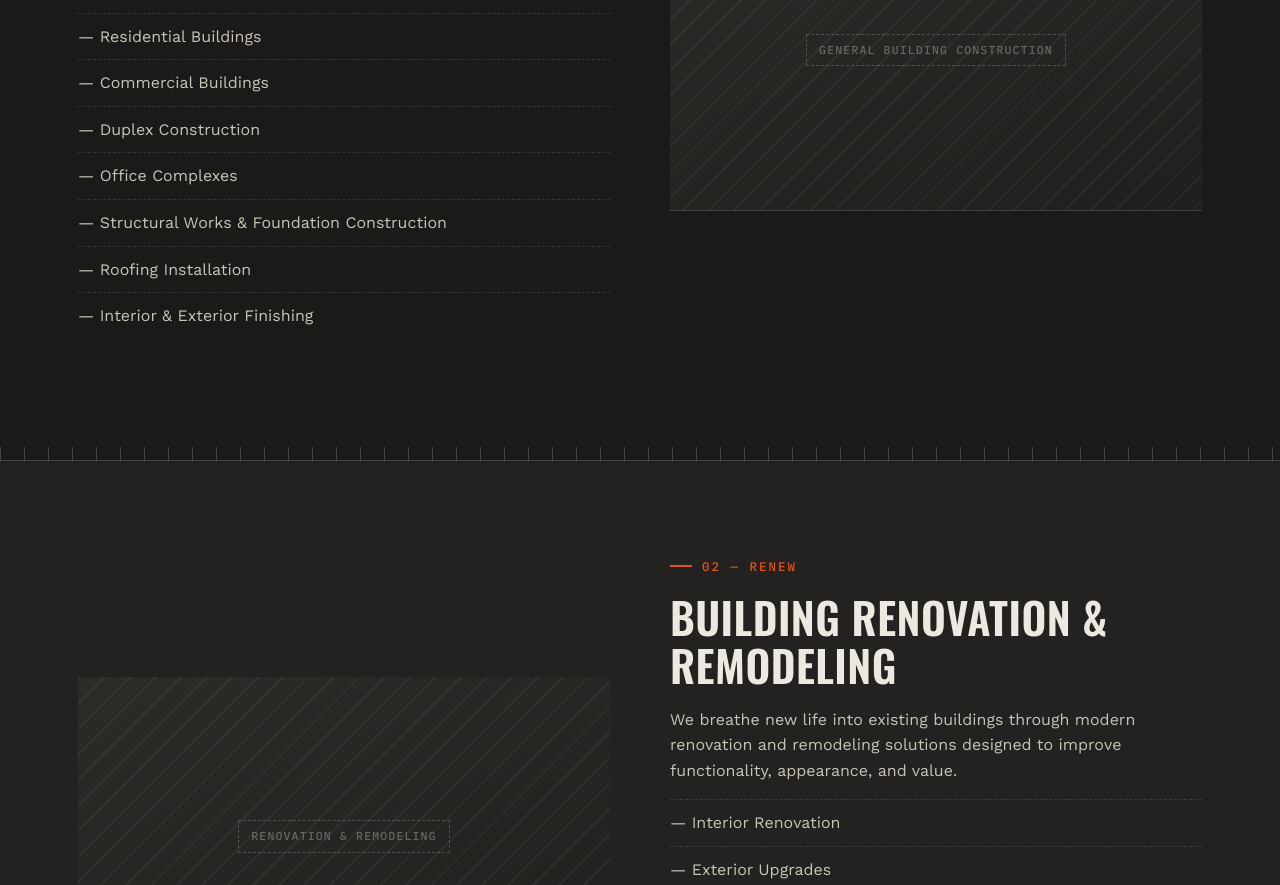
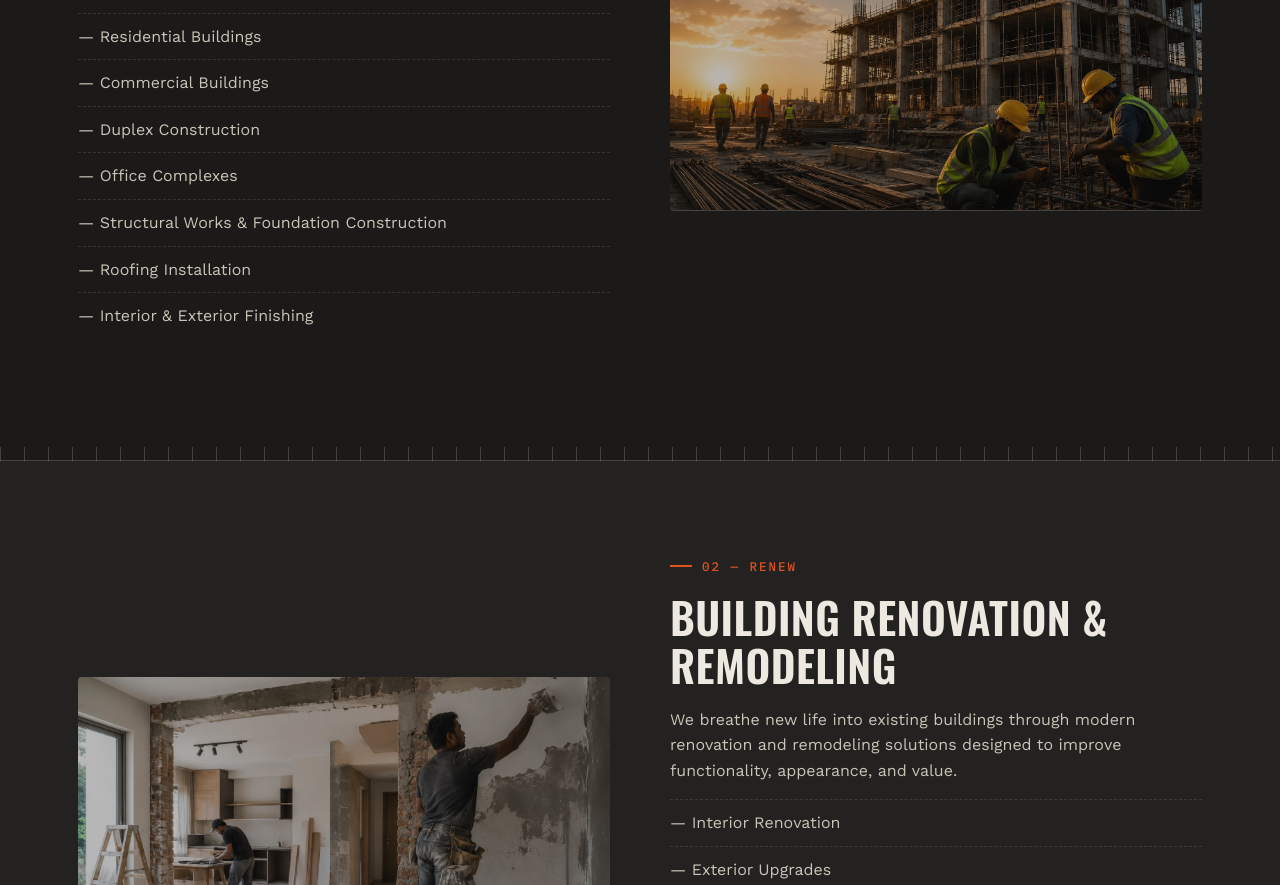
Before and after one commit to Adeleyeshina/lightwaves, a plain HTML site: page services.html in a window 1280 px wide. Shown: the part 756-1641 px from the top of the page. Drawn offline with nearby package versions, Linux system fonts and the light colour scheme.

Commit message:
service images added

```diff
--- a/css/style.css
+++ b/css/style.css
@@ -493,6 +493,20 @@ a:focus-visible, button:focus-visible, input:focus-visible, select:focus-visible
   display:flex; align-items:center; justify-content:center;
   border-bottom: 1px solid var(--line);
   position:relative;
+  overflow:hidden;
+  border-radius: 4px;
+}
+.proj-thumb::after{
+  content:"";
+  position:absolute; inset:0;
+  background: rgba(27,26,24,0.3);
+  pointer-events:none;
+  z-index:1;
+}
+.proj-thumb img{
+  width:100%; height:100%;
+  object-fit:cover;
+  display:block;
 }
 .proj-thumb span{
   font-family: var(--font-mono);
--- a/services.html
+++ b/services.html
@@ -54,7 +54,7 @@
           <li style="border-top:1px dashed var(--line); padding:10px 0; color:var(--paper-dim);">— Interior &amp; Exterior Finishing</li>
         </ul>
       </div>
-      <div class="proj-thumb reveal" style="height:320px;"><span>General Building Construction</span></div>
+      <div class="proj-thumb reveal" style="height:320px;"><img src="images/general-building-construction.webp" alt="General building construction" loading="lazy"></div>
     </div>
   </div>
 </section>
@@ -64,7 +64,7 @@
 <section class="section section-alt" id="renovation">
   <div class="container">
     <div class="grid grid-2" style="gap:60px; align-items:center;">
-      <div class="proj-thumb reveal" style="height:320px; order:1;"><span>Renovation &amp; Remodeling</span></div>
+      <div class="proj-thumb reveal" style="height:320px; order:1;"><img src="images/building-renovation.webp" alt="Building renovation and remodeling" loading="lazy"></div>
       <div class="reveal" style="order:2;">
         <span class="eyebrow">02 — Renew</span>
         <h2>Building Renovation &amp; Remodeling</h2>
@@ -102,7 +102,7 @@
           <li style="border-top:1px dashed var(--line); padding:10px 0; color:var(--paper-dim);">— Final Project Delivery</li>
         </ul>
       </div>
-      <div class="proj-thumb reveal" style="height:320px;"><span>Project Management</span></div>
+      <div class="proj-thumb reveal" style="height:320px;"><img src="images/construction-project-management.webp" alt="Construction project management" loading="lazy"></div>
     </div>
   </div>
 </section>
@@ -112,7 +112,7 @@
 <section class="section section-alt" id="blocks">
   <div class="container">
     <div class="grid grid-2" style="gap:60px; align-items:center;">
-      <div class="proj-thumb reveal" style="height:320px; order:1;"><span>Concrete Block Production</span></div>
+      <div class="proj-thumb reveal" style="height:320px; order:1;"><img src="images/concrete-block-production.webp" alt="Concrete block production" loading="lazy"></div>
       <div class="reveal" style="order:2;">
         <span class="eyebrow">04 — Manufacture</span>
         <h2>Concrete Block Production</h2>
```
Also changed, not shown: images/building-renovation.webp (added), images/concrete-block-production.webp (added), images/construction-project-management.webp (added), images/general-building-construction.webp (added).
